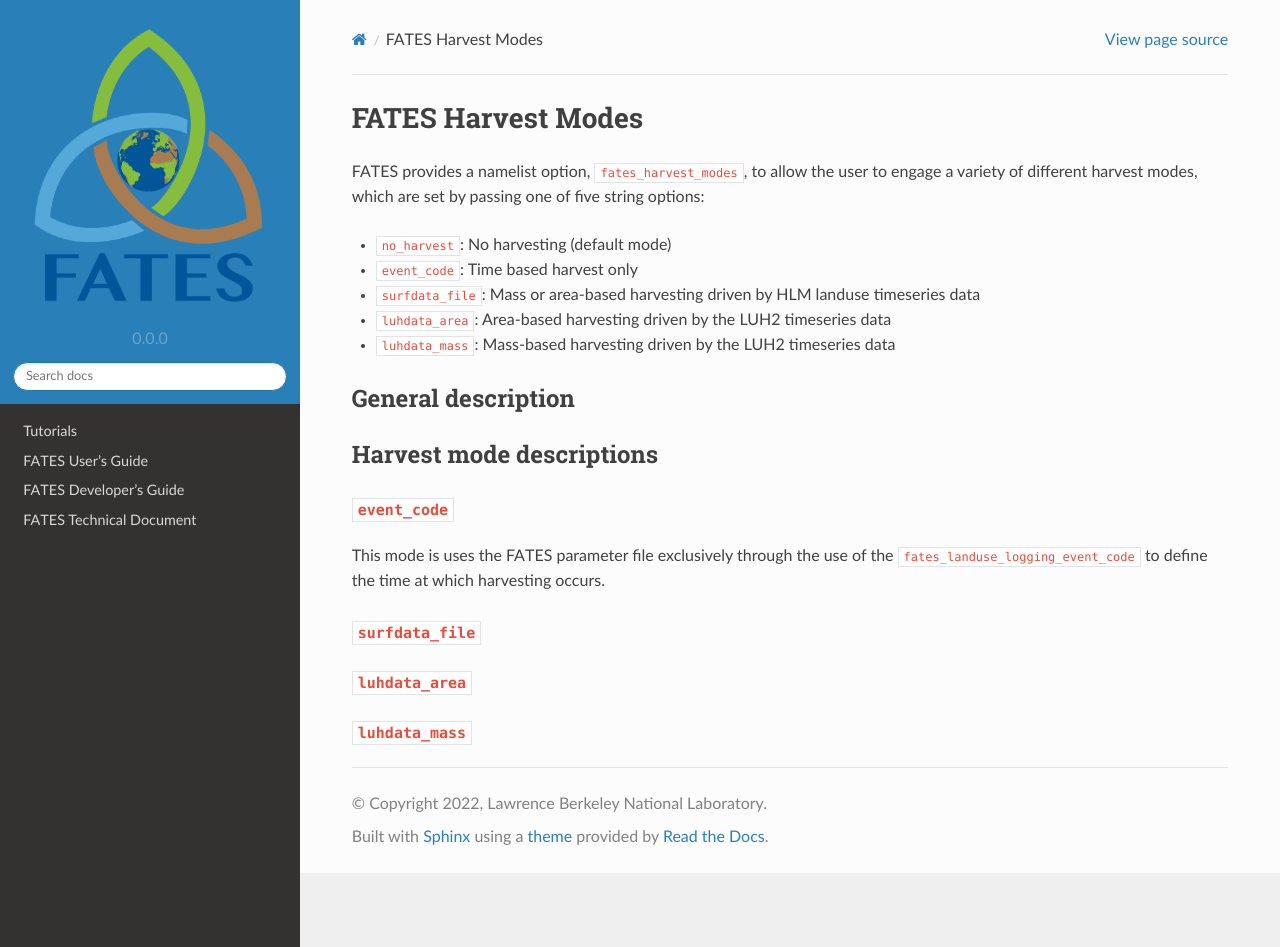
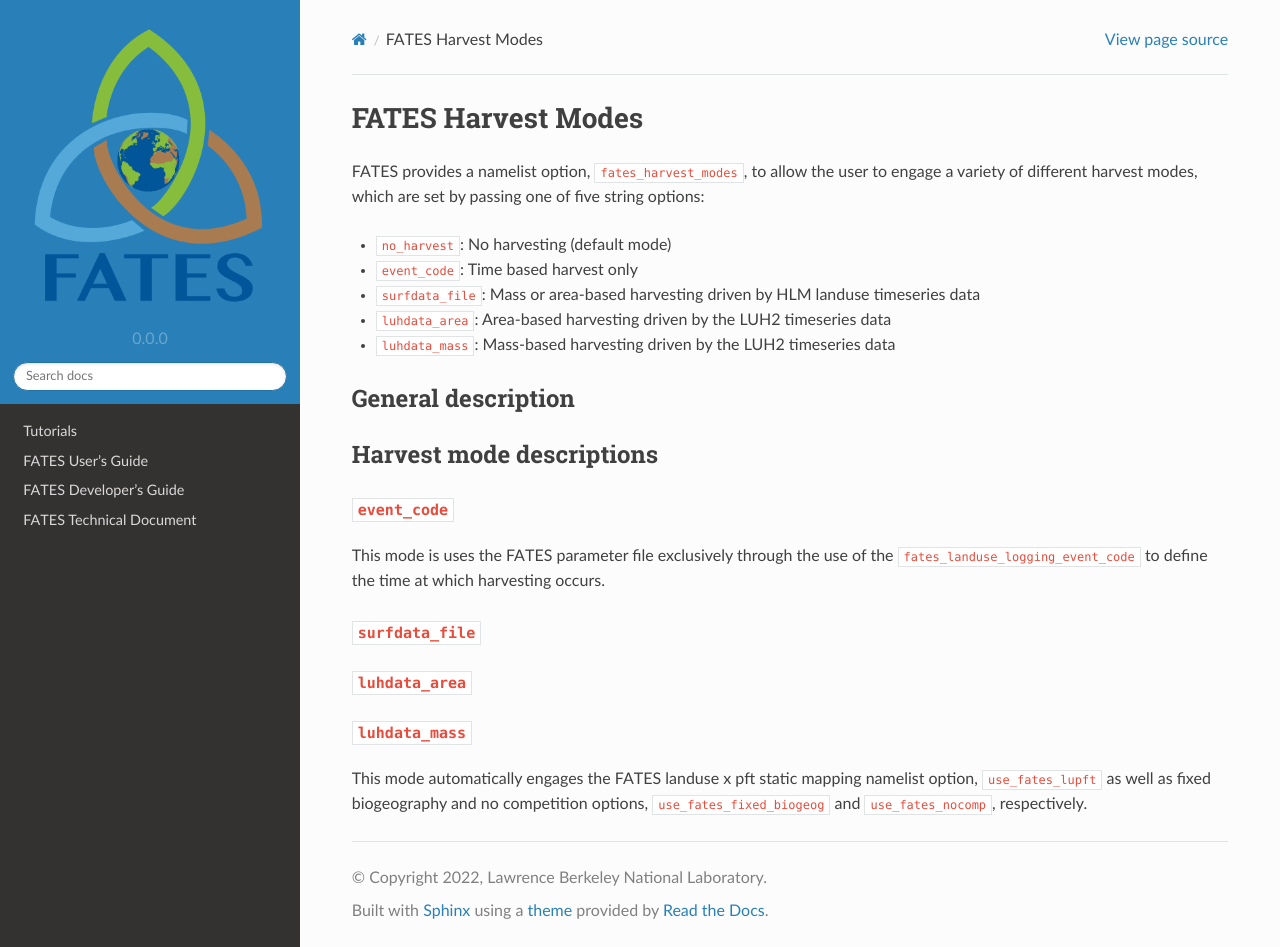
Before and after one commit to NGEET/fates-users-guide, a Sphinx documentation site: the page built from docs/source/user/harvest-modes.md, in a window 1280 px wide and 947 px high. Built offline with Sphinx 7.4.7 and the Read the Docs theme 2.0.0, drawn with Linux system fonts in a browser that asks for light colours.

Commit message:
add language about automatic setting of other namelist options

```diff
--- a/docs/source/user/harvest-modes.md
+++ b/docs/source/user/harvest-modes.md
@@ -21,3 +21,5 @@ This mode is uses the FATES parameter file exclusively through the use of the `f
 ### `luhdata_area`
 
 ### `luhdata_mass`
+
+This mode automatically engages the FATES landuse x pft static mapping namelist option, `use_fates_lupft` as well as fixed biogeography and no competition options, `use_fates_fixed_biogeog` and `use_fates_nocomp`, respectively.
```
